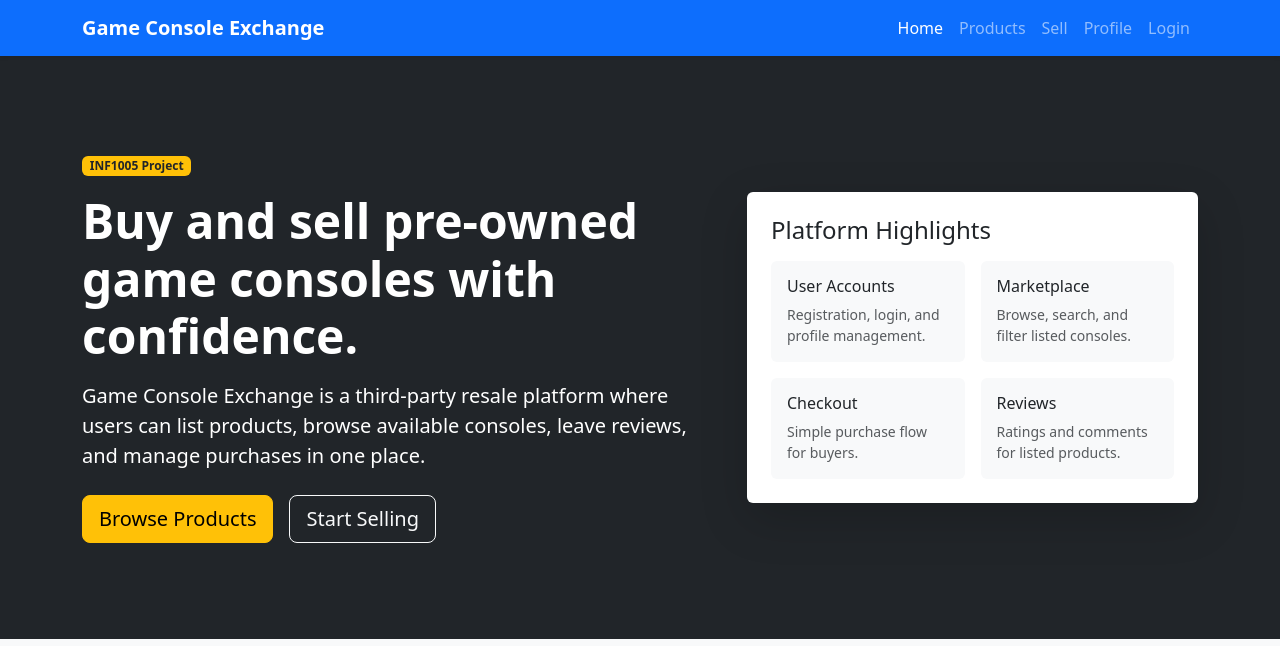
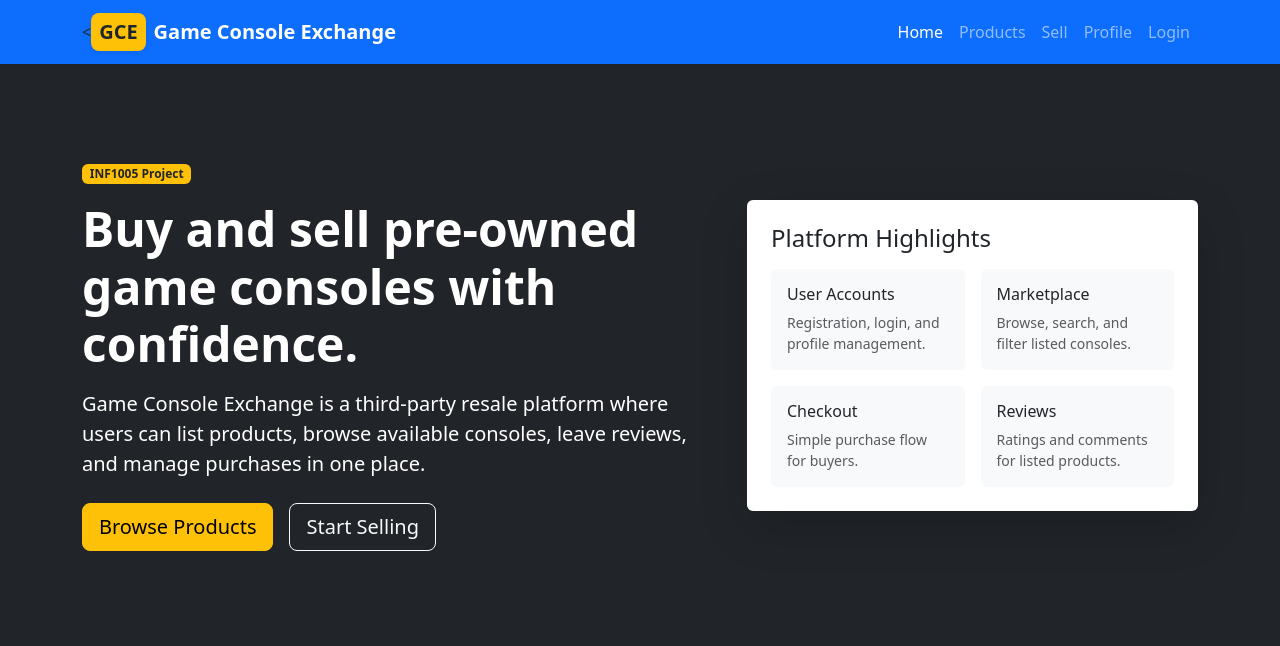
Before and after one commit to Epicrrica/P1-Group1, a PHP site: page /index.php in a window 1280 px wide. Shown: the top 646 px of the page. Run offline with PHP 8.4, Linux system fonts and the light colour scheme.

Commit message:
Edited the navbar logo

```diff
--- a/inc/navbar.inc.php
+++ b/inc/navbar.inc.php
@@ -1,6 +1,9 @@
 <nav class="navbar navbar-expand-lg navbar-dark bg-primary shadow-sm">
     <div class="container">
-        <a class="navbar-brand fw-semibold" href="index.php">Game Console Exchange</a>
+        <<a class="navbar-brand fw-bold d-flex align-items-center" href="index.php">
+            <span class="bg-warning text-dark px-2 py-1 rounded-3 me-2 fs-5 shadow-sm">GCE</span>
+            <span class="text-white tracking-wide">Game Console Exchange</span>
+        </a>
         <button
             class="navbar-toggler"
             type="button"
@@ -23,6 +26,13 @@
                 <li class="nav-item">
                     <a class="nav-link" href="add_product.php">Sell</a>
                 </li>
+
+                <?php if (isset($_SESSION['user_type']) && $_SESSION['user_type'] === 'moderator'): ?>
+                <li class="nav-item">
+                    <a class="nav-link text-warning fw-bold" href="moderator_dashboard.php">Mod Dashboard</a>
+                </li>
+                <?php endif; ?>
+
                 <li class="nav-item">
                     <a class="nav-link" href="#">Profile</a>
                 </li>
```
